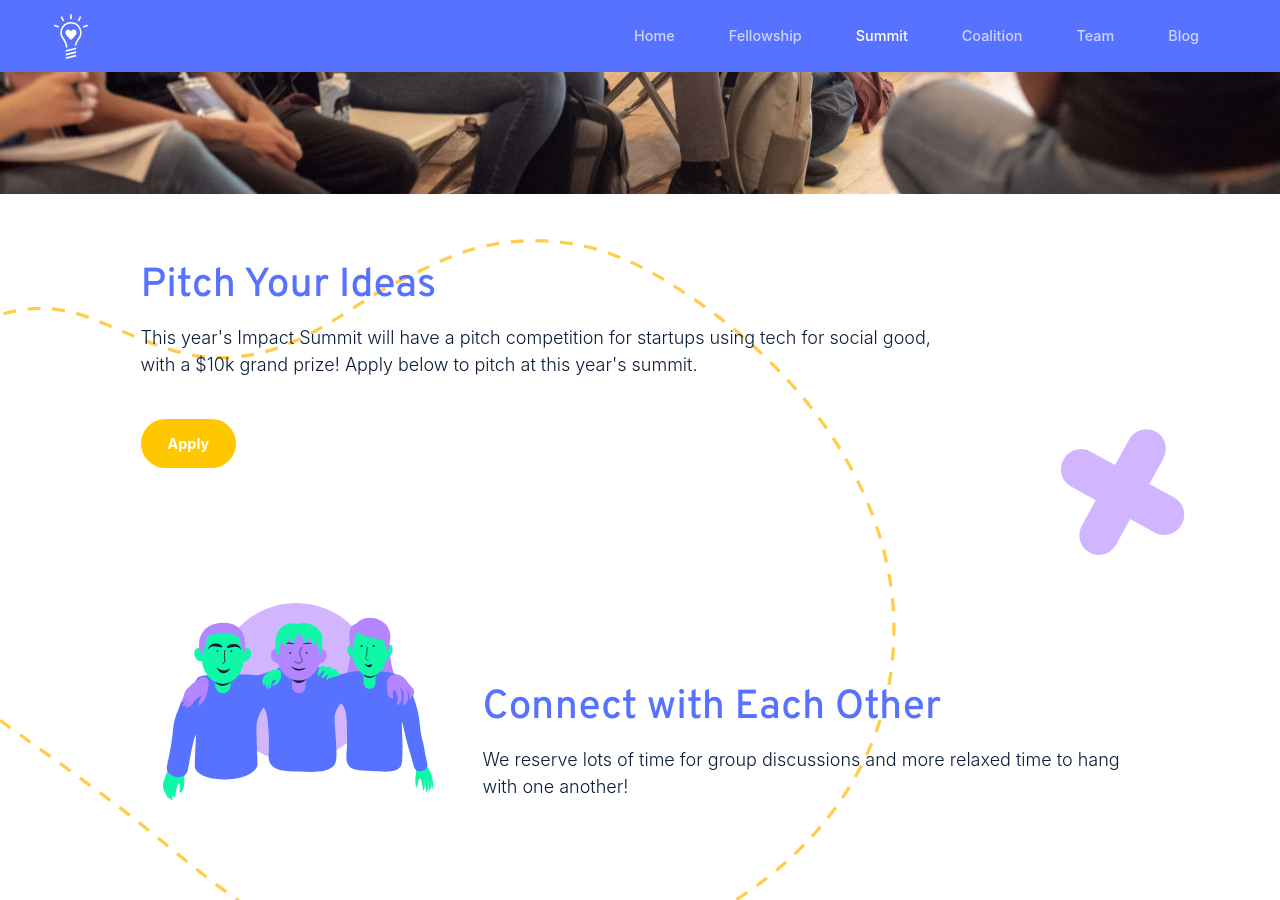
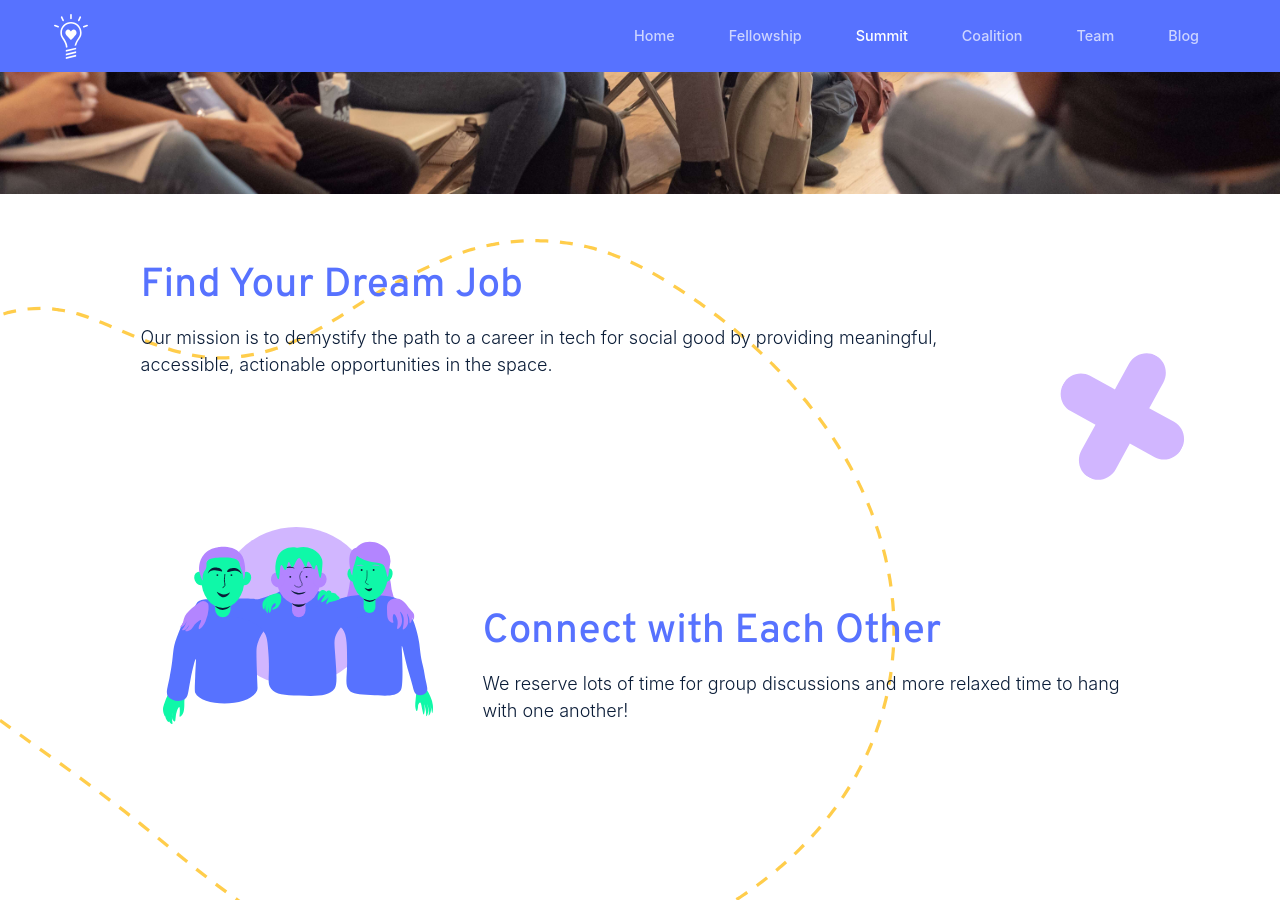
Before and after one commit to impact-labs/impact-labs.github.io, a Jekyll site: the page built from pages/summit.html, in a window 1280 px wide and 900 px high, scrolled down 2915 px. Built offline with Jekyll 4.4.1, drawn with Linux system fonts in a browser that asks for light colours; some of the changed text lies outside the part shown.

```diff
--- a/pages/home.html
+++ b/pages/home.html
@@ -88,7 +88,7 @@
 					The Impact Summit unites students who are passionate about technology and social impact, while connecting them with social entrepreneurs, civic activists, and thought leaders who are leveraging technology for the common good.
 				</p>
 				<p>
-					The next Impact Summit will be held in person this August 12-14 in New York City!
+					The next Impact Summit will be held in person this August 13-14 in New York City! Applications to attend are due at noon EST on July 31.
 				</p>
 				<br/>
 				<div class="text-md-center">
--- a/pages/summit.html
+++ b/pages/summit.html
@@ -78,11 +78,10 @@
 			<div class="row lead">
 			<div class="col-lg-10 col-12">
 			<br/>
-			<h2>Pitch Your Ideas</h2>
+			<h2>Find Your Dream Job</h2>
 				<p>
-					This year's Impact Summit will have a pitch competition for startups using tech for social good, with a $10k grand prize! Apply below to pitch at this year's summit.
+					Our mission is to demystify the path to a career in tech for social good by providing meaningful, accessible, actionable opportunities in the space.
 				</p>
-				<a class="btn btn-warning mt-3" href="https://airtable.com/shr4HSeay8qYUTR3e" target="_blank" role="button" aria-pressed="true">Apply</a>
 			</div>
 			<div class="col-lg-2 col-12"></div>
 			</div>
@@ -103,23 +102,6 @@
 				<p>
 					We reserve lots of time for group discussions and more relaxed time to hang with one another!
 				</p>
-			</div>
-		</div>
-	</div>
-</section>
-
-<section class="pt-4" style="position: relative">
-	<div class="container">
-		<img alt="" class="d-none d-md-inline" style="position:absolute; width:80%; right: 30%; top: 50px; z-index: -1;"/>
-		<div class="row lead">
-			<div class="col-lg-10 col-12">
-			<br/>
-			<h2>Find Your Dream Job</h2>
-				<p>
-					Our mission is to demystify the path to a career in tech for social good by providing meaningful, accessible, actionable opportunities in the space.
-				</p>
-			</div>
-			<div class="col-lg-2 col-12"></div>
 			</div>
 		</div>
 	</div>
```
Also changed, not shown: other parts of pages/summit.html (+2 -2 lines).
